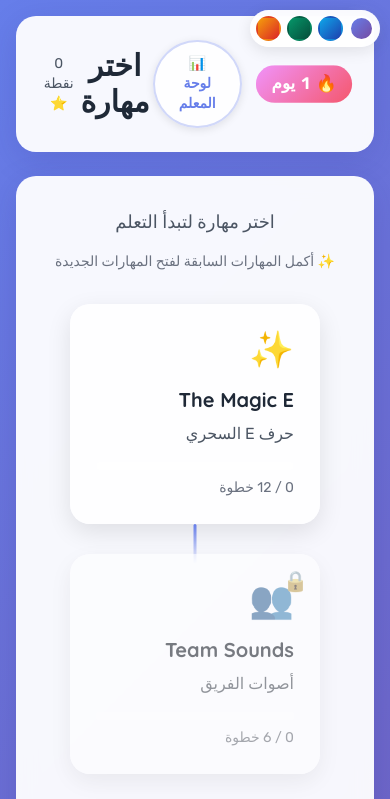
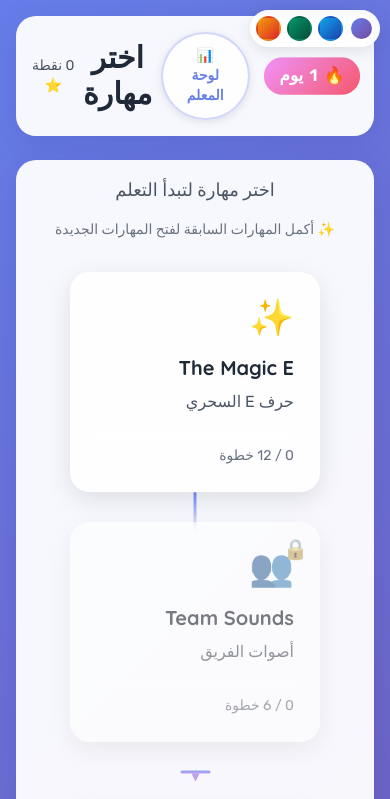
Before and after one commit to m2ndl/Words, a plain HTML site: page index.html in a window 390 px wide. Both pictures are taken after a click on the button "هيا نبدأ المغامرة!". Shown: the top 799 px of the page. Drawn offline with nearby package versions, Linux system fonts and the light colour scheme.

Commit message:
Update index.html

```diff
--- a/index.html
+++ b/index.html
@@ -5,20 +5,16 @@
     <meta name="viewport" content="width=device-width, initial-scale=1.0">
     <title>Phonics Journey</title>
 
-    <!-- Google Fonts -->
     <link rel="preconnect" href="https://fonts.googleapis.com">
     <link rel="preconnect" href="https://fonts.gstatic.com" crossorigin>
     <link href="https://fonts.googleapis.com/css2?family=Rubik:wght@400;500;600;700&family=Quicksand:wght@400;500;600;700&display=swap" rel="stylesheet">
 
-    <!-- Tailwind CSS -->
     <script src="https://cdn.tailwindcss.com"></script>
 
-    <!-- Custom Styles -->
     <link rel="stylesheet" href="styles.css">
 </head>
 <body class="flex items-center justify-center min-h-screen p-4">
 
-    <!-- Theme Selector -->
     <div class="theme-selector">
         <div class="theme-btn active" data-theme="default" title="Default Theme"></div>
         <div class="theme-btn" data-theme="ocean" title="Ocean Theme"></div>
@@ -26,10 +22,8 @@
         <div class="theme-btn" data-theme="sunset" title="Sunset Theme"></div>
     </div>
 
-    <!-- Celebration Particles Container -->
     <div class="celebration-particles" id="particles-container"></div>
 
-    <!-- Splash Screen -->
     <div id="splash-screen" class="glass-card p-12 max-w-lg text-center">
         <div class="mb-8">
             <h1 class="welcome-title mb-4">Phonics Journey</h1>
@@ -41,10 +35,8 @@
         </div>
     </div>
 
-    <!-- Main Application -->
     <div id="app" class="w-full max-w-7xl hidden">
-        <!-- Header -->
-        <header class="glass-card p-6 mb-6 text-center">
+        <header class="glass-card p-4 sm:p-6 mb-6 text-center">
             <div class="flex justify-between items-center">
                 <div class="flex items-center gap-4">
                     <div class="streak-counter">
@@ -61,8 +53,7 @@
             </div>
         </header>
 
-        <!-- Skills Overview -->
-        <main id="skills-view" class="glass-card p-8">
+        <main id="skills-view" class="glass-card p-4 sm:p-8">
             <div class="mb-8 text-center">
                 <p class="text-gray-600 text-lg">اختر مهارة لتبدأ التعلم</p>
                 <div class="mt-4 text-sm text-gray-500">
@@ -72,14 +63,12 @@
             <div id="skills-tree" class="skills-tree"></div>
         </main>
 
-        <!-- Technique Detail View -->
-        <main id="technique-view" class="glass-card p-8 hidden">
+        <main id="technique-view" class="glass-card p-4 sm:p-8 hidden">
             <button id="back-btn" class="btn-secondary mb-6">← رجوع</button>
             <div id="subskills-container" class="space-y-4"></div>
         </main>
     </div>
 
-    <!-- Activity Modal -->
     <div id="activity-modal" class="hidden fixed inset-0 z-40 modal-backdrop flex items-center justify-center p-4">
         <div class="glass-card w-full max-w-4xl p-8 flex flex-col max-h-[90vh] modal-content">
             <div class="flex justify-between items-center mb-6">
@@ -95,7 +84,6 @@
         </div>
     </div>
 
-    <!-- Success Modal -->
     <div id="success-modal" class="hidden fixed inset-0 z-50 modal-backdrop flex items-center justify-center p-4">
         <div class="glass-card w-full max-w-md p-8 text-center modal-content">
             <div class="text-6xl mb-4">🎉</div>
@@ -106,11 +94,9 @@
         </div>
     </div>
 
-    <!-- Teacher Dashboard -->
     <div id="teacher-dashboard" class="hidden fixed inset-0 z-50 modal-backdrop flex justify-center p-4 overflow-y-auto">
     </div>
 
-    <!-- JavaScript -->
     <script type="module" src="js/main.js"></script>
 </body>
 </html>
```
